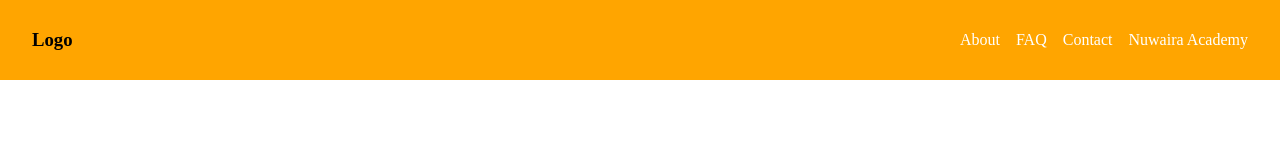
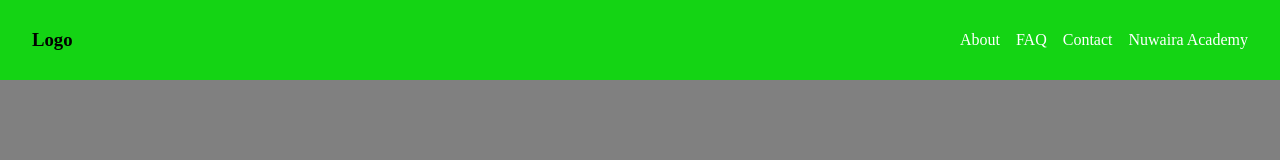
Before and after one commit to darrenhb3-web/belajar-website, a plain HTML site: page index.html in a window 1280 px wide. Drawn offline with Linux system fonts and the light colour scheme.

Commit message:
Canging background color

```diff
--- a/style.css
+++ b/style.css
@@ -4,8 +4,11 @@
     padding: 0;
     box-sizing: border-box;
 }
+body {
+    background-color: gray;
+}
 .navbar {
-    background-color: orange;
+    background-color: rgb(20, 212, 20);
     display: flex;
     height: 80px;
     align-items: center;
```
